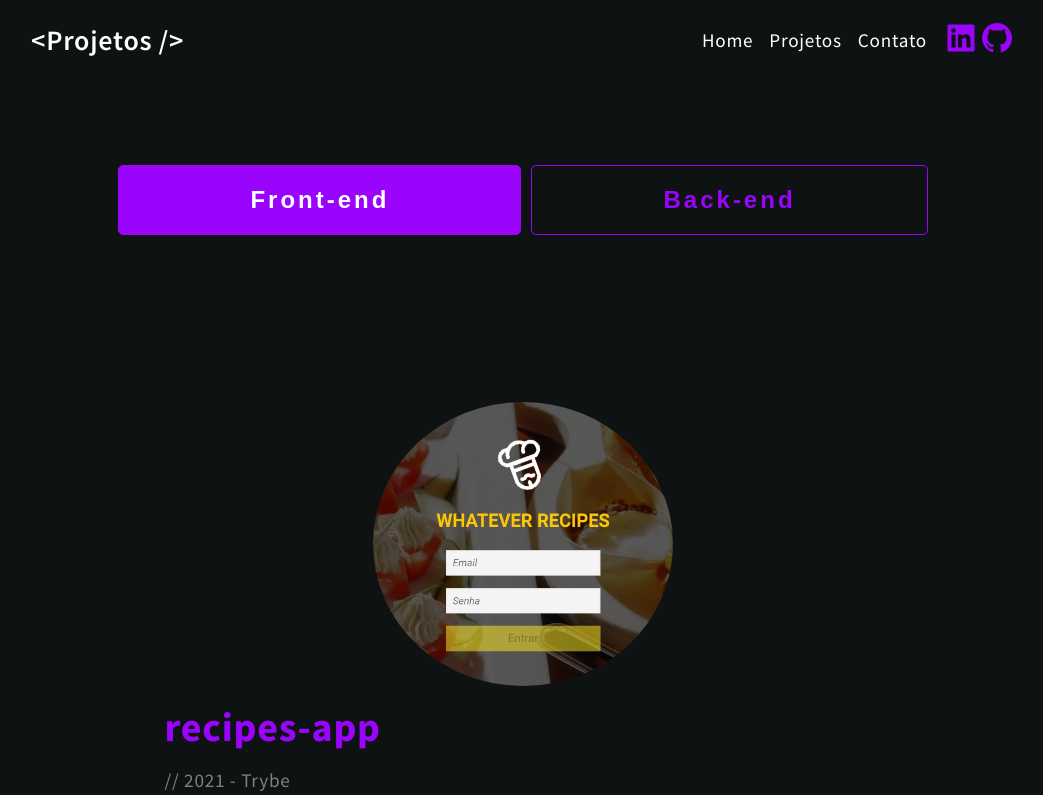
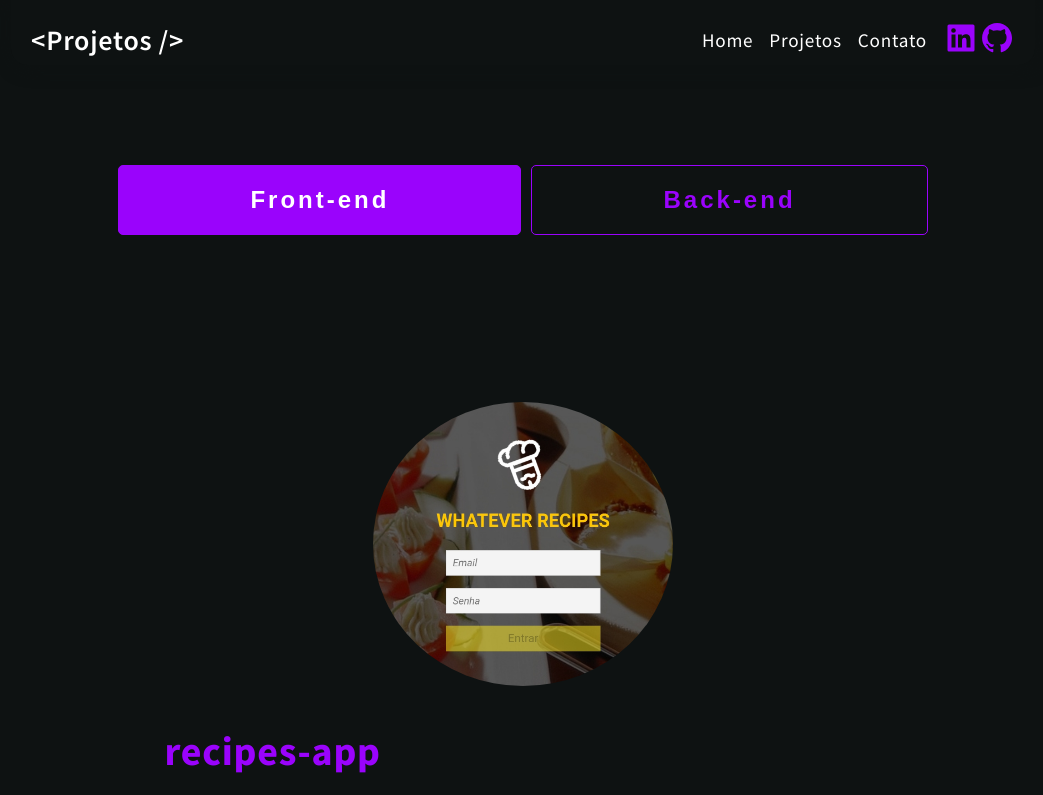
Before and after one commit to AlbertoSCandido/AlbertoSCandido.github.io, a React (Create React App) app: page /projects in a window 1280 px wide. Shown: the top 795 px of the page, without its empty margins (117-1160 px from the left). Built offline with nearby package versions, Linux system fonts and the light colour scheme.

Commit message:
Aumenta tamanho entre imagem e descriçao dos projetos

```diff
--- a/src/styles/projects.css
+++ b/src/styles/projects.css
@@ -13,6 +13,7 @@
   margin-top: 4rem;
   justify-content: space-around;
   align-items: center;
+  gap: 1.5rem;
 }
 
 .stack-selected {
```
